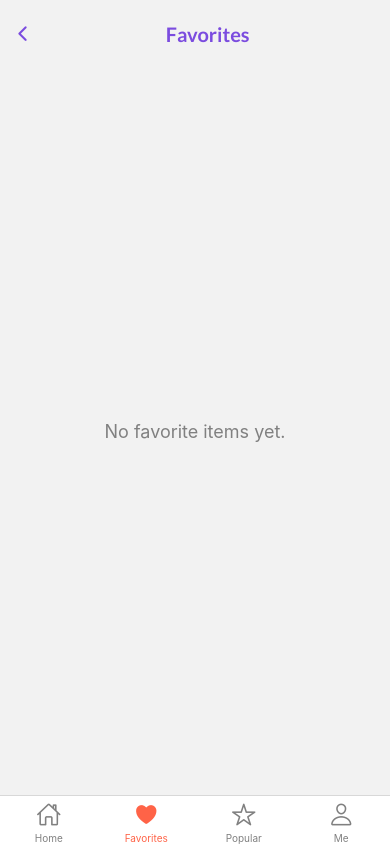
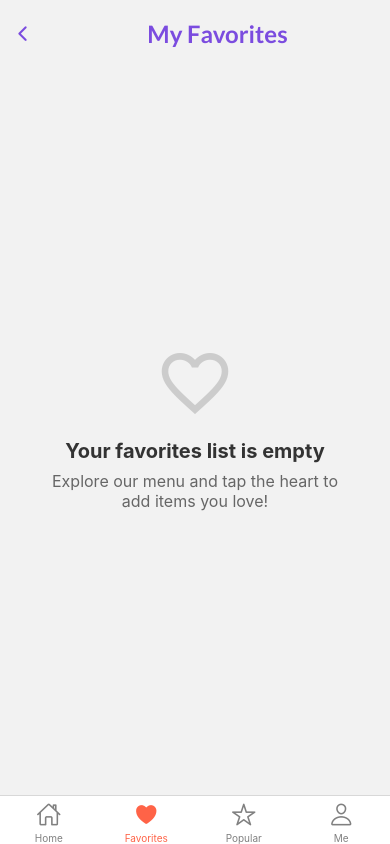
Before and after one commit to AlbertDung/MyMeals, a React Native app: screen /Favorites in a window 390 px wide. Built offline with nearby package versions, Linux system fonts and the light colour scheme.

Commit message:
Redesign UI/UX for better

```diff
--- a/App.js
+++ b/App.js
@@ -81,7 +81,7 @@ export default function App() {
 
   return (
     <FavoritesProvider>
-      <StatusBar barStyle="dark-content" backgroundColor="black" />
+      {/* <StatusBar barStyle="dark-content" backgroundColor="black" /> */}
       <NavigationContainer>
         <View style={{ flex: 1 }} onLayout={onLayoutRootView}>
           <Tab.Navigator
--- a/package.json
+++ b/package.json
@@ -9,22 +9,28 @@
     "web": "expo start --web"
   },
   "dependencies": {
+    "@expo/metro-runtime": "~3.2.3",
     "@react-navigation/bottom-tabs": "^6.6.1",
     "@react-navigation/native": "^6.1.18",
     "@react-navigation/stack": "^6.4.1",
     "@types/react": "~18.2.79",
     "expo": "~51.0.28",
+    "expo-blur": "^13.0.2",
     "expo-font": "^12.0.10",
     "expo-linear-gradient": "^13.0.2",
     "expo-splash-screen": "^0.27.5",
     "expo-status-bar": "~1.12.1",
+    "lottie-react-native": "^7.0.0",
     "react": "18.2.0",
+    "react-dom": "18.2.0",
     "react-native": "0.74.5",
     "react-native-safe-area-context": "^4.11.0",
     "react-native-screens": "^3.34.0",
     "react-native-slider": "^0.11.0",
     "react-native-snap-carousel": "^3.9.1",
     "react-native-tab-view": "^3.5.2",
+    "react-native-web": "~0.19.10",
+    "react-navigation-shared-element": "^3.1.3",
     "typescript": "~5.3.3"
   },
   "devDependencies": {
--- a/src/components/Card/Card.js
+++ b/src/components/Card/Card.js
@@ -39,7 +39,7 @@ const Card = ({ item }) => {
           <View style={styles.directionRow}>
             <Ionicons name="star" size={15} color={colors.yellow} />
             <AppText
-              text={`(${item.rating}.0)`}
+              text={`(${item.rating})`}
               customStyles={styles.textMedium}
             />
           </View>
--- a/src/components/FavoriteCard/FavoriteCard.js
+++ b/src/components/FavoriteCard/FavoriteCard.js
@@ -1,14 +1,13 @@
-import { Image, StyleSheet, Text, View, TouchableOpacity } from "react-native";
 import React, { useState } from "react";
-import { MaterialCommunityIcons } from "@expo/vector-icons";
-import AppText from "../AppText/AppText";
-import Quantity from "../Quantity/Quantity";
-import { colors } from "../../theme/colors";
 
-const FavoriteCard = ({ item, onPress }) => {
-  const [quantity, setQuantity] = useState(2);
+import { Image, StyleSheet, View, TouchableOpacity, Text, Dimensions } from 'react-native';
+import { MaterialCommunityIcons } from '@expo/vector-icons';
+import { LinearGradient } from 'expo-linear-gradient';
+import Quantity from '../Quantity/Quantity';
+const { width } = Dimensions.get('window');
 
-
+const FavoriteCard = ({ item, onPress, onFavoritePress, onQuantityChange, onDelete }) => {
+  const [quantity, setQuantity] = useState(1);
   const increaseQuantity = () => {
     setQuantity((quantity) => quantity + 1);
   };
@@ -23,34 +22,32 @@ const FavoriteCard = ({ item, onPress }) => {
     });
   };
   return (
+    <View style={styles.cardWrapper}>
       <TouchableOpacity onPress={onPress} style={styles.container}>
         <Image source={item.image} style={styles.image} />
-      <View style={styles.itemInformations}>
-        <View style={styles.directionRow}>
-          <AppText text={item.title} customStyles={styles.title} />
-          <View style={styles.iconContainer}>
-            <MaterialCommunityIcons
-              name="heart"
-              size={20}
-              color={colors.primary}
-            />
+        <LinearGradient
+          colors={['rgba(0,0,0,0)', 'rgba(0,0,0,0.7)']}
+          style={styles.gradient}
+        >
+          <View style={styles.content}>
+            <View style={styles.header}>
+              <Text style={styles.title} numberOfLines={1}>{item.title}</Text>
+              <TouchableOpacity onPress={onFavoritePress} style={styles.favoriteButton}>
+                <MaterialCommunityIcons name="heart" size={24} color="#FF4081" />
+              </TouchableOpacity>
             </View>
-        </View>
-        <View style={styles.directionRow}>
-          <AppText text={item.title} customStyles={styles.textMedium} />
-          <AppText
-            text={`$${item.price}.00`}
-            customStyles={styles.textMedium}
-          />
-        </View>
-        <View style={styles.directionRow}>
-          <View style={styles.iconContainer}>
-            <MaterialCommunityIcons
-              name="plus-circle"
-              size={20}
-              color={colors.primary}
-            />
-          </View>
+            <Text style={styles.description} numberOfLines={2}>{item.description}</Text>
+            <View style={styles.footer}>
+              <Text style={styles.price}>${item.price.toFixed(2)}</Text>
+              {/* <View style={styles.quantityContainer}>
+                <TouchableOpacity onPress={() => onQuantityChange(item.quantity - 1)} style={styles.quantityButton}>
+                  <MaterialCommunityIcons name="minus" size={20} color="#FFF" />
+                </TouchableOpacity>
+                <Text style={styles.quantity}>{item.quantity}</Text>
+                <TouchableOpacity onPress={() => onQuantityChange(item.quantity + 1)} style={styles.quantityButton}>
+                  <MaterialCommunityIcons name="plus" size={20} color="#FFF" />
+                </TouchableOpacity>
+              </View> */}
               <Quantity
             quantity={quantity}
             increaseQuantity={increaseQuantity}
@@ -58,50 +55,111 @@ const FavoriteCard = ({ item, onPress }) => {
           />
             </View>
           </View>
+        </LinearGradient>
       </TouchableOpacity>
+      <TouchableOpacity onPress={onDelete} style={styles.deleteButton}>
+        <MaterialCommunityIcons name="close-circle" size={28} color="#FF4081" />
+      </TouchableOpacity>
+    </View>
   );
 };
 
-export default FavoriteCard;
-
 const styles = StyleSheet.create({
+  cardWrapper: {
+    position: 'relative',
+    marginBottom: 16,
+  },
   container: {
-    flexDirection: "row",
-    width: "100%",
-    paddingHorizontal: 10,
-    height: 150,
-    paddingVertical: 20,
-    justifyContent: "space-between",
+    width: width - 32,
+    height: 200,
+    borderRadius: 16,
+    overflow: 'hidden',
+    backgroundColor: '#FFF',
+    shadowColor: '#000',
+    shadowOffset: { width: 0, height: 2 },
+    shadowOpacity: 0.1,
+    shadowRadius: 4,
+    elevation: 5,
   },
   image: {
-    width: "40%",
-    height: "100%",
-    borderRadius: 10,
+    width: '100%',
+    height: '100%',
+    resizeMode: 'cover',
   },
-  itemInformations: {
-    width: "60%",
-    paddingLeft: 10,
+  gradient: {
+    position: 'absolute',
+    left: 0,
+    right: 0,
+    bottom: 0,
+    height: '70%',
+    justifyContent: 'flex-end',
   },
-  directionRow: {
-    flexDirection: "row",
-    justifyContent: "space-between",
-    alignItems: "center",
-    paddingVertical: 5,
+  content: {
+    padding: 16,
   },
-  iconContainer: {
-    backgroundColor: colors.light,
-    alignItems: "center",
-    justifyContent: "center",
-    width: 25,
-    height: 25,
-    borderRadius: 5,
+  header: {
+    flexDirection: 'row',
+    justifyContent: 'space-between',
+    alignItems: 'center',
+    marginBottom: 8,
   },
   title: {
-    fontFamily: "Lato-Black",
+    fontSize: 18,
+    fontWeight: 'bold',
+    color: '#FFF',
+    flex: 1,
+    marginRight: 8,
+  },
+  favoriteButton: {
+    padding: 4,
+    backgroundColor: 'rgba(255,255,255,0.3)',
+    borderRadius: 20,
+  },
+  description: {
+    fontSize: 14,
+    color: '#F0F0F0',
+    marginBottom: 8,
+  },
+  footer: {
+    flexDirection: 'row',
+    justifyContent: 'space-between',
+    alignItems: 'center',
+  },
+  price: {
+    fontSize: 18,
+    fontWeight: 'bold',
+    color: '#FF4081',
+  },
+  quantityContainer: {
+    flexDirection: 'row',
+    alignItems: 'center',
+    backgroundColor: 'rgba(255,255,255,0.2)',
+    borderRadius: 20,
+    paddingVertical: 4,
+    paddingHorizontal: 8,
+  },
+  quantityButton: {
+    padding: 4,
+  },
+  quantity: {
     fontSize: 16,
+    fontWeight: 'bold',
+    color: '#FFF',
+    marginHorizontal: 12,
   },
-  textMedium: {
-    fontFamily: "Lato-Black",
-    color: colors.gray,
+  deleteButton: {
+    position: 'absolute',
+    top: -10,
+    right: -10,
+    backgroundColor: '#FFF',
+    borderRadius: 20,
+    padding: 2,
+    shadowColor: '#000',
+    shadowOffset: { width: 0, height: 1 },
+    shadowOpacity: 0.2,
+    shadowRadius: 2,
+    elevation: 3,
   },
 });
+
+export default FavoriteCard;
--- a/src/components/SearchHeader/SearchHeader.js
+++ b/src/components/SearchHeader/SearchHeader.js
@@ -41,9 +41,9 @@ export default SearchHeader;
 const styles = StyleSheet.create({
   header: {
     width: "100%",
-    paddingTop: 20,
+    paddingTop: 30,
     paddingHorizontal: 20,
-    paddingBottom: 40,
+    paddingBottom: 20,
     flexDirection: "row",
     alignItems: "center",
   },
--- a/src/screens/Details.js
+++ b/src/screens/Details.js
@@ -1,12 +1,13 @@
-import { StyleSheet, Image, View, TouchableOpacity, Animated } from "react-native";
-import React, { useState, useRef, useEffect  } from "react";
+import React, { useState, useRef, useEffect } from "react";
+import { StyleSheet, Image, View, TouchableOpacity, Animated, ScrollView } from "react-native";
 import { Ionicons } from '@expo/vector-icons';
 import { useNavigation } from '@react-navigation/native';
+import { LinearGradient } from 'expo-linear-gradient';
+import { BlurView } from 'expo-blur';
 import AppHeader from "../components/AppHeader/AppHeader";
 import Screen from "../components/Screen/Screen";
 import AppText from "../components/AppText/AppText";
 import Button from "../components/Button/Button";
-import { colors } from "../theme/colors";
 import Quantity from "../components/Quantity/Quantity";
 import MiniCard from "../components/MiniCard/MiniCard";
 import { useFavorites } from "../components/Context/FavoritesContext";
@@ -14,16 +15,15 @@ import { useFavorites } from "../components/Context/FavoritesContext";
 const Details = ({ route }) => {
   const { item } = route.params;
   const [quantity, setQuantity] = useState(1);
-  const { addFavorite, removeFavorite, isFavorite,favorites  } = useFavorites();
+  const { addFavorite, removeFavorite, isFavorite } = useFavorites();
   const heartScale = useRef(new Animated.Value(1)).current;
   const lastTap = useRef(0);
   const navigation = useNavigation();
 
-  // Thay đổi cách quản lý isFav
-  const [isFav, setIsFav] = useState(false);  // Không cần trạng thái cục bộ nữa
+  const [isFav, setIsFav] = useState(false);
+  const scrollY = useRef(new Animated.Value(0)).current;
 
   useEffect(() => {
-    // Cập nhật trạng thái yêu thích mỗi khi món ăn thay đổi
     setIsFav(isFavorite(item.id));
   }, [item, isFavorite]);
 
@@ -33,23 +33,13 @@ const Details = ({ route }) => {
     } else {
       addFavorite(item);
     }
-    setIsFav(!isFav);  // Cập nhật trạng thái cục bộ để thay đổi ngay lập tức trên giao diện
+    setIsFav(!isFav);
     animateHeart();
   };
-
 
   const handleGoBack = () => {
     navigation.goBack();
   };
-
-  // const toggleFavorite = () => {
-  //   if (isFav) {
-  //     removeFavorite(item.id);
-  //   } else {
-  //     addFavorite(item);
-  //   }
-  //   animateHeart();
-  // };
 
   const animateHeart = () => {
     Animated.sequence([
@@ -68,131 +58,208 @@ const Details = ({ route }) => {
     }
   };
 
-  const increaseQuantity = () => {
-    setQuantity((quantity) => quantity + 1);
-  };
-
-  const decreaseQuantity = () => {
-    setQuantity((quantity) => {
-      if (quantity === 1) {
-        return quantity;
-      } else {
-        return quantity - 1;
-      }
+  const headerOpacity = scrollY.interpolate({
+    inputRange: [0, 200],
+    outputRange: [0, 1],
+    extrapolate: 'clamp',
   });
-  };
 
   return (
-    <Screen>
+    <Screen style={styles.screen}>
+      <Animated.View style={[styles.animatedHeader, { opacity: headerOpacity }]}>
+        <BlurView intensity={100} style={StyleSheet.absoluteFill} />
         <AppHeader
-        title="Details"
-        customTitleStyles={{ marginLeft: "35%" }}
+          title={item.title}
+          customTitleStyles={styles.headerTitle}
           onBackPress={handleGoBack}
         />
-      <TouchableOpacity onPress={handleDoubleTap} activeOpacity={0.8} style={styles.headerImage}>
+      </Animated.View>
+
+      <Animated.ScrollView
+        showsVerticalScrollIndicator={false}
+        onScroll={Animated.event(
+          [{ nativeEvent: { contentOffset: { y: scrollY } } }],
+          { useNativeDriver: true }
+        )}
+        scrollEventThrottle={16}
+      >
+        <TouchableOpacity onPress={handleDoubleTap} activeOpacity={0.9} style={styles.imageContainer}>
           <Image source={item.image} style={styles.image} />
-      </TouchableOpacity>
-      <View style={styles.body}>
-        <View style={styles.directionRowSpaceBetween}>
-          <AppText text={item.title} customStyles={styles.title} />
-          <AppText text={"(109 Reviews)"} customStyles={styles.textMedium} />
-        </View>
-        <View style={styles.directionRowSpaceBetween}>
-          <Quantity
-            quantity={quantity}
-            increaseQuantity={increaseQuantity}
-            decreaseQuantity={decreaseQuantity}
+          <LinearGradient
+            colors={['rgba(0,0,0,0.5)', 'transparent', 'rgba(0,0,0,0.5)']}
+            style={styles.gradient}
           />
-          <AppText text={`$${item.price.toFixed(2)}`} customStyles={styles.textMedium} />
-        </View>
-        <View style={styles.directionRowSpaceBetween}>
-          <MiniCard icon={"star"} title={item.rating.toFixed(1)} subtitle={"Rating"} />
-          <MiniCard icon={"camera"} title={"40"} subtitle={"Photos"} />
-        </View>
-        <View style={styles.details}>
-          <AppText text="Food Details" customStyles={styles.title} />
-          <AppText
-            text={item.description}
-            customStyles={styles.description}
-          />
-        </View>
-        <View style={styles.buttonContainer}>
-          <Button
-            label={"Add to cart"}
-            customStyles={styles.button}
-            customLabelStyles={styles.buttonLabel}
-          />
+          <View style={styles.imageOverlay}>
+            <AppText text={`$${item.price.toFixed(2)}`} customStyles={styles.price} />
             <Animated.View style={{ transform: [{ scale: heartScale }] }}>
               <TouchableOpacity onPress={toggleFavorite} style={styles.favoriteButton}>
                 <Ionicons
                   name={isFav ? "heart" : "heart-outline"}
-                size={30}
-                color={isFav ? colors.primary : colors.medium}
+                  size={28}
+                  color={isFav ? '#FF4081' : '#FFF'}
                 />
               </TouchableOpacity>
             </Animated.View>
           </View>
+        </TouchableOpacity>
+
+        <View style={styles.content}>
+          <View style={styles.header}>
+            <AppText text={item.title} customStyles={styles.title} />
+            {/* <AppText text={`(${item.reviews} Reviews)`} customStyles={styles.reviews} /> */}
           </View>
+
+          <View style={styles.miniCardsContainer}>
+            <MiniCard icon="star" title={item.rating.toFixed(1)} subtitle="Rating" />
+            <MiniCard icon="clock"
+              // title={`${item.cookTime} min`}
+              subtitle="Cook Time"
+            />
+            <MiniCard icon="home" title={item.servings} subtitle="Servings" />
+          </View>
+
+          <View style={styles.descriptionContainer}>
+            <AppText text="Description" customStyles={styles.sectionTitle} />
+            <AppText text={item.description} customStyles={styles.description} />
+          </View>
+
+          <View style={styles.quantityContainer}>
+            <AppText text="Quantity" customStyles={styles.sectionTitle} />
+            <Quantity
+              quantity={quantity}
+              increaseQuantity={() => setQuantity(q => q + 1)}
+              decreaseQuantity={() => setQuantity(q => q > 1 ? q - 1 : 1)}
+            />
+          </View>
+        </View>
+      </Animated.ScrollView>
+
+      <BlurView intensity={50} style={styles.footer}>
+        <Button
+          label="Add to Cart"
+          customStyles={styles.addToCartButton}
+          customLabelStyles={styles.buttonLabel}
+          onPress={() => {/* Add to cart logic */}}
+        />
+      </BlurView>
     </Screen>
   );
 };
 
-export default Details;
 const styles = StyleSheet.create({
-  headerImage: {
-    flex: 0.3,
-    paddingHorizontal: 30,
+  screen: {
+    backgroundColor: '#F8F8F8',
+  },
+  animatedHeader: {
+    position: 'absolute',
+    top: 0,
+    left: 0,
+    right: 0,
+    zIndex: 1,
+  },
+  headerTitle: {
+    fontSize: 20,
+    fontWeight: 'bold',
+  },
+  imageContainer: {
+    height: 300,
+    width: '100%',
+    position: 'relative',
   },
   image: {
-    width: "100%",
-    height: "100%",
-    borderRadius: 10,
+    width: '100%',
+    height: '100%',
+    resizeMode: 'cover',
   },
-  body: {
-    flex: 0.7,
-    paddingTop: 40,
-    paddingHorizontal: 15,
+  gradient: {
+    position: 'absolute',
+    left: 0,
+    right: 0,
+    top: 0,
+    height: '100%',
   },
-  directionRowSpaceBetween: {
-    flexDirection: "row",
-    alignItems: "center",
-    justifyContent: "space-between",
-    marginVertical: 5,
+  imageOverlay: {
+    position: 'absolute',
+    bottom: 30,
+    left: 16,
+    right: 16,
+    flexDirection: 'row',
+    justifyContent: 'space-between',
+    alignItems: 'center',
   },
-  details: {
-    marginTop: 20,
+  price: {
+    fontSize: 28,
+    fontWeight: 'bold',
+    color: '#FFF',
+    textShadowColor: 'rgba(0, 0, 0, 0.75)',
+    textShadowOffset: {width: -1, height: 1},
+    textShadowRadius: 10
+  },
+  favoriteButton: {
+    backgroundColor: 'rgba(255,255,255,0.3)',
+    padding: 12,
+    borderRadius: 30,
+  },
+  content: {
+    padding: 20,
+    paddingTop:10,
+    backgroundColor: '#FFF',
+    borderTopLeftRadius: 30,
+    borderTopRightRadius: 30,
+    marginTop: -20,
+  },
+  header: {
+    flexDirection: 'row',
+    justifyContent: 'space-between',
+    alignItems: 'center',
+    marginBottom: 20,
   },
   title: {
-    fontFamily: "Lato-Black",
-    fontSize: 20,
-    marginBottom: 10,
+    fontSize: 28,
+    fontWeight: 'bold',
+    color: '#333',
   },
-  textMedium: {
-    fontFamily: "Lato-Black",
-    color: colors.medium,
+  reviews: {
+    fontSize: 16,
+    color: '#666',
+  },
+  miniCardsContainer: {
+    flexDirection: 'row',
+    justifyContent: 'space-between',
+    marginBottom: 30,
+  },
+  sectionTitle: {
+    fontSize: 22,
+    fontWeight: 'bold',
+    color: '#333',
+    marginBottom: 12,
+  },
+  descriptionContainer: {
+    marginBottom: 30,
   },
   description: {
-    fontFamily: "Lato-Regular",
-    fontSize: 20,
-    color: colors.dark,
+    fontSize: 18,
+    color: '#666',
+    lineHeight: 28,
   },
-  buttonContainer: {
-    flexDirection: 'row',
-    alignItems: 'center',
-    justifyContent: 'space-between',
-    marginVertical: 20,
+  quantityContainer: {
+    marginBottom: 30,
   },
-  button: {
-    width: "80%",
-    paddingVertical: 15,
+  footer: {
+    padding: 20,
+    borderTopWidth: 1,
+    borderTopColor: 'rgba(0,0,0,0.1)',
+  },
+  addToCartButton: {
+    backgroundColor: '#FF4081',
+    paddingVertical: 16,
+    borderRadius: 15,
   },
   buttonLabel: {
-    textAlign: "center",
     fontSize: 20,
-  },
-  favoriteButton: {
-    backgroundColor: colors.light,
-    padding: 10,
-    borderRadius: 10,
+    fontWeight: 'bold',
+    color: '#FFF',
   },
 });
+
+export default Details;
--- a/src/screens/Favorites.js
+++ b/src/screens/Favorites.js
@@ -1,57 +1,98 @@
 import React from 'react';
-import { StyleSheet, FlatList, View, Text } from 'react-native';
+import { StyleSheet, FlatList, View, Text, ActivityIndicator } from 'react-native';
 import { useFavorites } from '../components/Context/FavoritesContext';
 import FavoriteCard from '../components/FavoriteCard/FavoriteCard';
 import Screen from '../components/Screen/Screen';
 import AppHeader from '../components/AppHeader/AppHeader';
 import { useNavigation } from '@react-navigation/native';
+import { MaterialCommunityIcons } from '@expo/vector-icons';
 
 const Favorites = () => {
-  const { favorites } = useFavorites();
+  const { favorites, removeFavorite, updateFavoriteQuantity } = useFavorites();
   const navigation = useNavigation();
 
   const handleCardPress = (item) => {
     navigation.navigate('Details', { item });
   };
 
-  if (favorites.length === 0) {
-    return (
-      <Screen>
-        <AppHeader title="Favorites" customTitleStyles={{ marginLeft: "35%" }} />
-        <View style={styles.emptyContainer}>
-          <Text style={styles.emptyText}>No favorite items yet.</Text>
-        </View>
-      </Screen>
-    );
-  }
+  const handleDelete = (item) => {
+    removeFavorite(item.id);
+    // Thêm thông báo xác nhận hoặc hoàn tác ở đây nếu cần
+  };
+
+  const handleQuantityChange = (item, newQuantity) => {
+    if (newQuantity > 0) {
+      updateFavoriteQuantity(item.id, newQuantity);
+    } else {
+      removeFavorite(item.id);
+    }
+  };
+
+  const renderEmptyState = () => (
+    <View style={styles.emptyContainer}>
+      <MaterialCommunityIcons name="heart-outline" size={80} color="#CCC" />
+      <Text style={styles.emptyText}>Your favorites list is empty</Text>
+      <Text style={styles.emptySubText}>Explore our menu and tap the heart to add items you love!</Text>
+    </View>
+  );
 
   return (
-    <Screen>
-      <AppHeader title="Favorites" customTitleStyles={{ marginLeft: "35%" }} />
+    <Screen style={styles.screen}>
+      <AppHeader title="My Favorites" customTitleStyles={styles.headerTitle} />
       <FlatList
         data={favorites}
         keyExtractor={(item) => item.id}
         renderItem={({ item }) => (
-          <FavoriteCard item={item} onPress={() => handleCardPress(item)} />
+          <FavoriteCard
+            item={item}
+            onPress={() => handleCardPress(item)}
+            onFavoritePress={() => handleDelete(item)}
+            onQuantityChange={(newQuantity) => handleQuantityChange(item, newQuantity)}
+            onDelete={() => handleDelete(item)}
+          />
         )}
         contentContainerStyle={styles.listContainer}
+        showsVerticalScrollIndicator={false}
+        ListEmptyComponent={renderEmptyState}
       />
     </Screen>
   );
 };
 
 const styles = StyleSheet.create({
+  screen: {
+    backgroundColor: '#F8F8F8',
+    flex: 1,
+  },
+  headerTitle: {
+    fontSize: 24,
+    fontWeight: 'bold',
+    textAlign: 'center',
+  },
   listContainer: {
-    paddingVertical: 10,
+    paddingHorizontal: 16,
+    paddingTop: 16,
+    paddingBottom: 24,
+    flexGrow: 1,
   },
   emptyContainer: {
     flex: 1,
     justifyContent: 'center',
     alignItems: 'center',
+    paddingHorizontal: 32,
   },
   emptyText: {
-    fontSize: 18,
-    color: 'gray',
+    fontSize: 20,
+    fontWeight: 'bold',
+    color: '#333',
+    textAlign: 'center',
+    marginTop: 16,
+    marginBottom: 8,
+  },
+  emptySubText: {
+    fontSize: 16,
+    color: '#666',
+    textAlign: 'center',
   },
 });
 
--- a/src/screens/Popular.js
+++ b/src/screens/Popular.js
@@ -66,7 +66,7 @@ const Popular = () => {
               .filter((item) =>
                 category === "Popular" ? true : item.category.toLowerCase() === category.toLowerCase()
               )
-              .slice(0, 3) // Increased to show more items
+              .slice(0, 4) // Increased to show more items
             }
           />
         ))}
@@ -78,7 +78,7 @@ const Popular = () => {
 const styles = StyleSheet.create({
   headerGradient: {
     //paddingTop: 40,
-    paddingBottom: 0,
+    paddingBottom: 10,
     paddingTop: 15,
   },
   headerTitle: {
```
Also changed, not shown: src/components/Quantity/Quantity.js (+7 -6 lines), 1 other file (tests, documents, lock files or other folders). Lines whose indentation alone changed are shown as unchanged.
